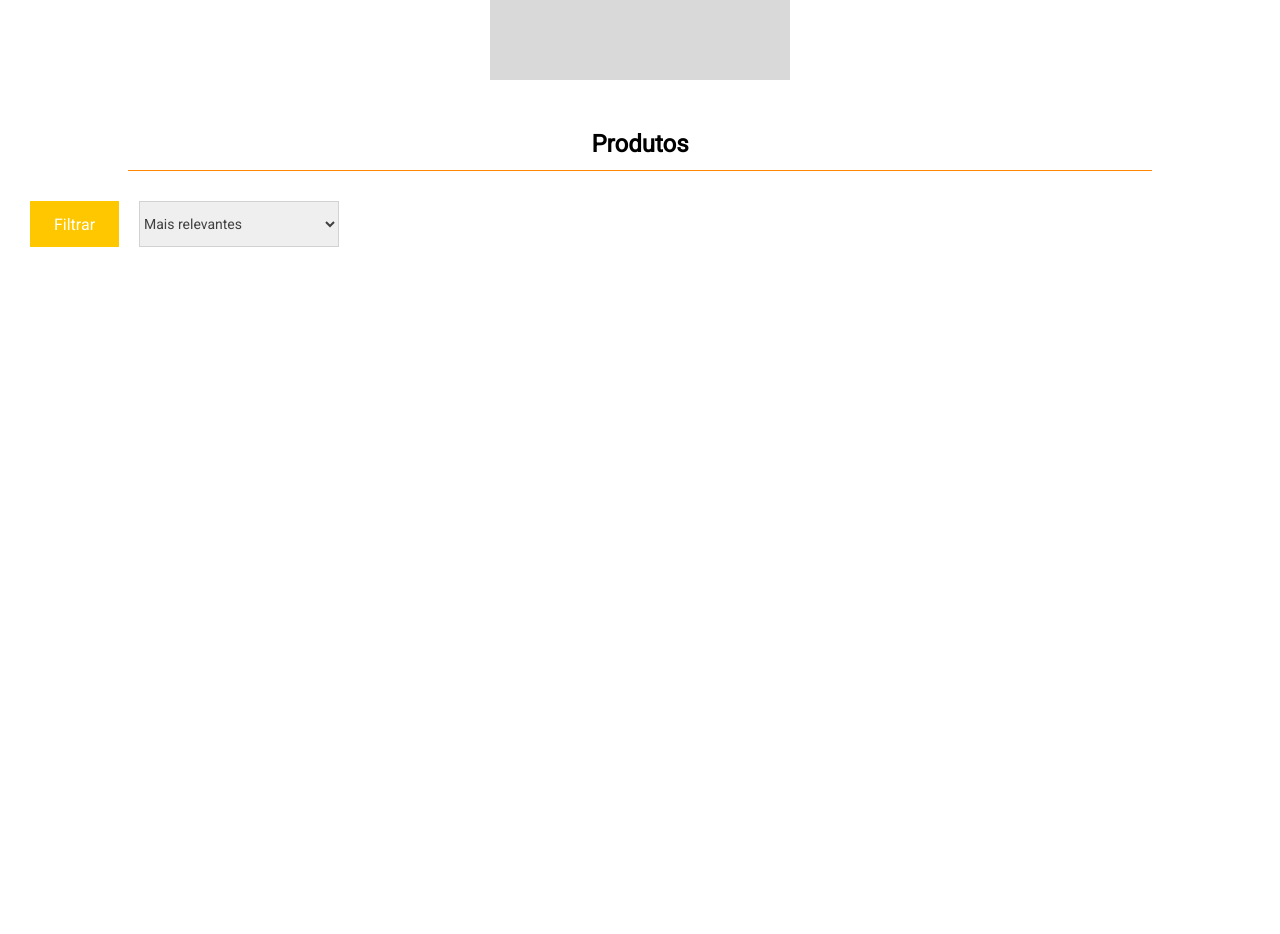
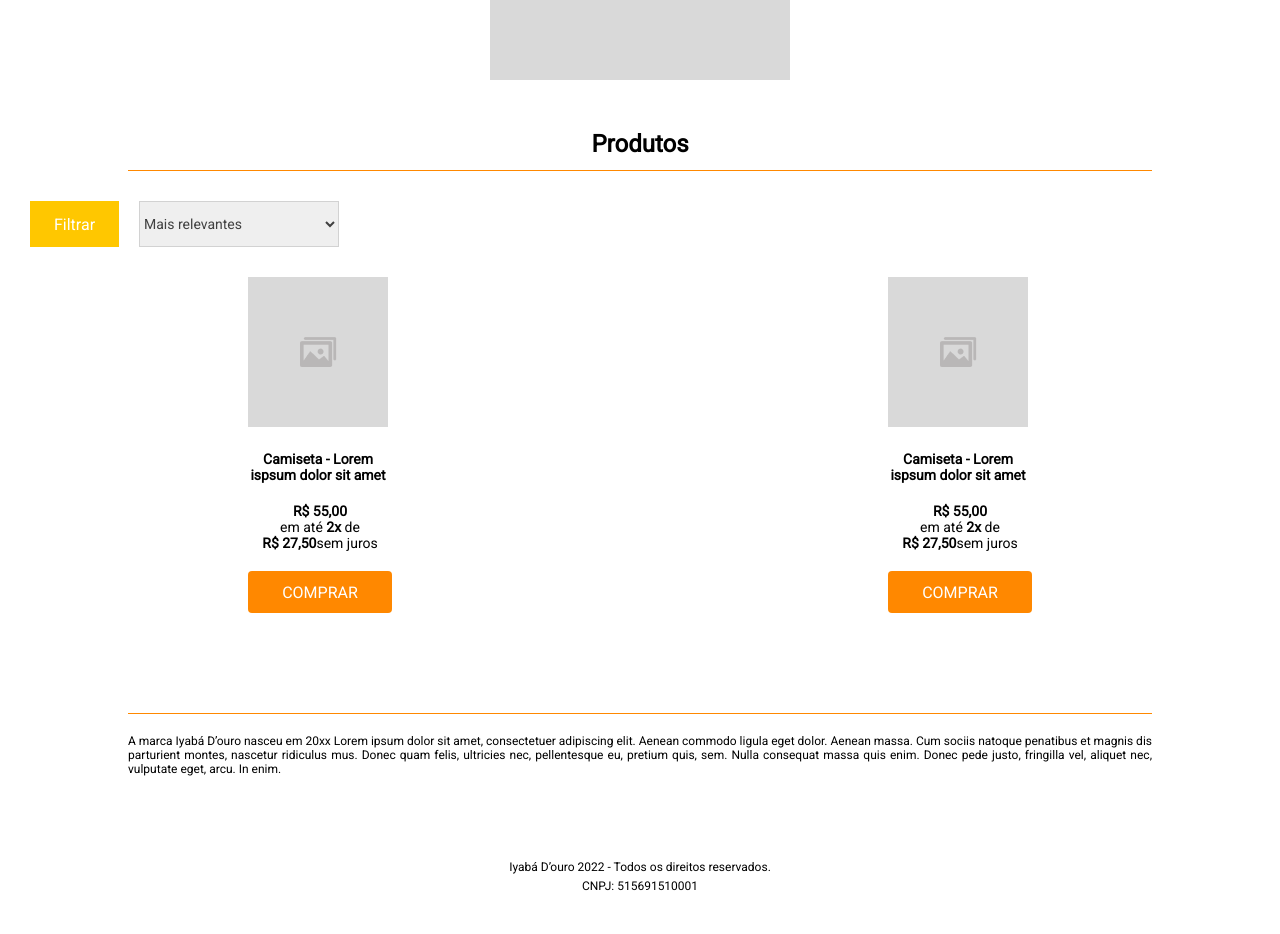
Before and after one commit to henriquecostas/iyabadouro, a plain HTML site: page index.html in a window 1280 px wide. Shown: the part 460-1394 px from the top of the page. Before the commit the page ends 800 px from the top, so only its background shows below. Drawn offline with Linux system fonts and the light colour scheme.

Commit message:
insert products list and footer

```diff
--- a/css/style.css
+++ b/css/style.css
@@ -133,3 +133,77 @@ nav {
     color: #404040;
     font-size: 14px;
 }
+
+#produtos {
+    width: 100%;
+}
+
+.produtos-list {
+    width: 100%;
+    display: flex;
+}
+
+.produto-container {
+    text-align: center;
+    width: 144px;
+    margin: 0 auto;
+}
+
+.produto-image {
+    background-color: #D9D9D9;
+    width: 140px;
+    height: 150px;
+    align-items: center;
+    display: flex;
+    justify-content: center;
+    margin-bottom: 24px;
+}
+
+.produto-title {
+    width: 140px;
+    margin-bottom: 20px;
+    font-size: 14px;
+    font-weight: 600;
+}
+
+.produto-description {
+    font-size: 14px;
+    font-weight: 400;
+    margin-bottom: 20px;
+}
+
+.produto-container .button {
+    background-color: #FF8800;
+    width: 100%;
+    height: 42px;
+    border-radius: 4px;
+}
+
+footer {
+    margin-top: 100px;
+    width: 100%;
+}
+
+#iyabadouro-missao {
+    border-top: #FF8800 1px solid;
+    width: 80%;
+    margin: 0 auto;
+    padding-top: 20px;
+}
+#iyabadouro-missao p {
+    font-weight: 400;
+    font-size: 12px;
+    text-align: justify;
+}
+
+#iyabadouro-copyright{
+    width: 80%;
+    margin: 0 auto;
+    padding: 80px 0px 40px;
+    text-align: center;
+}
+
+#iyabadouro-copyright span {
+    font-weight: 400;
+    font-size: 12px;
+}
--- a/index.html
+++ b/index.html
@@ -239,8 +239,66 @@
                         <option value="#">Alfabética de Z>A</option>
                     </select>
                 </div>
+
+                <div class="produtos-list">
+                    <div class="produto-container">
+                        <div class="produto-image">
+                            <img src="./img/noImage.png" alt="Produto 1">
+                        </div>
+                        <div class="produto-title">
+                            <span>Camiseta - Lorem ispsum dolor sit amet</p>
+                        </div>
+                        <div class="produto-description">
+                            <span>
+                                <strong>R$ 55,00</strong>
+                                <br>em até
+                                <strong>2x</strong> de
+                                <br><strong>R$ 27,50</strong>sem juros
+                            </span>
+                        </div>
+                        <div class="button">COMPRAR</div>
+                    </div>
+
+                    <div class="produto-container">
+                        <div class="produto-image">
+                            <img src="./img/noImage.png" alt="Produto 1">
+                        </div>
+                        <div class="produto-title">
+                            <span>Camiseta - Lorem ispsum dolor sit amet</p>
+                        </div>
+                        <div class="produto-description">
+                            <span>
+                                <strong>R$ 55,00</strong>
+                                <br>em até
+                                <strong>2x</strong> de
+                                <br><strong>R$ 27,50</strong>sem juros
+                            </span>
+                        </div>
+                        <div class="button">COMPRAR</div>
+                    </div>
             </section>
          </main>
+         <footer>
+            <section id="iyabadouro-missao">
+                <p>
+                    A marca Iyabá D’ouro nasceu em 20xx
+                    Lorem ipsum dolor sit amet, consectetuer adipiscing
+                    elit. Aenean commodo ligula eget dolor. Aenean massa.
+                    Cum sociis natoque penatibus et magnis dis parturient
+                    montes, nascetur ridiculus mus. Donec quam felis,
+                    ultricies nec, pellentesque eu, pretium quis, sem.
+                    Nulla consequat massa quis enim. Donec pede justo,
+                    fringilla vel, aliquet nec, vulputate eget, arcu. In
+                    enim.
+                </p>
+            </section>
+            <section id="iyabadouro-copyright">
+                <span>
+                    Iyabá D’ouro 2022 - Todos os direitos reservados.
+                    <br>CNPJ: 515691510001
+                </span>
+            </section>
+         </footer>
 
         <script src="./js/menu.js"></script>
         <script src="./js/bagModal.js"></script>
```
